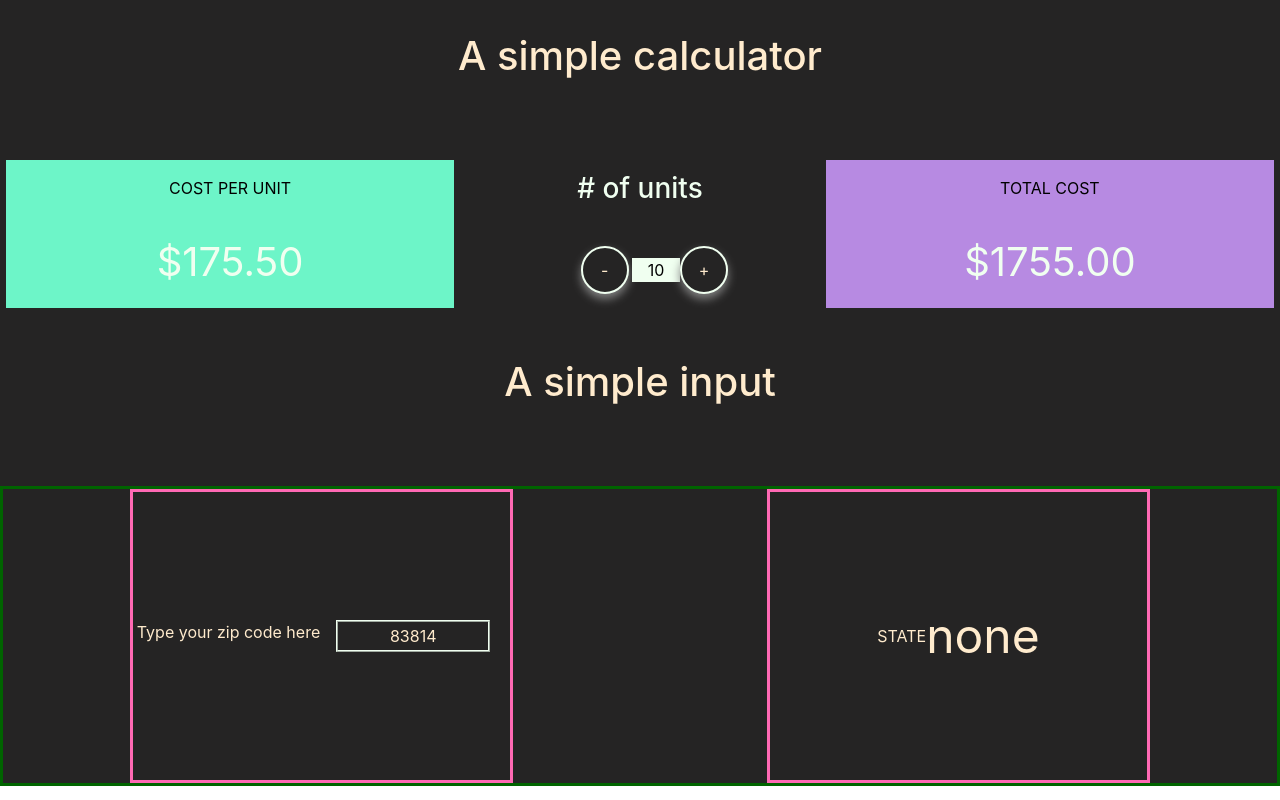
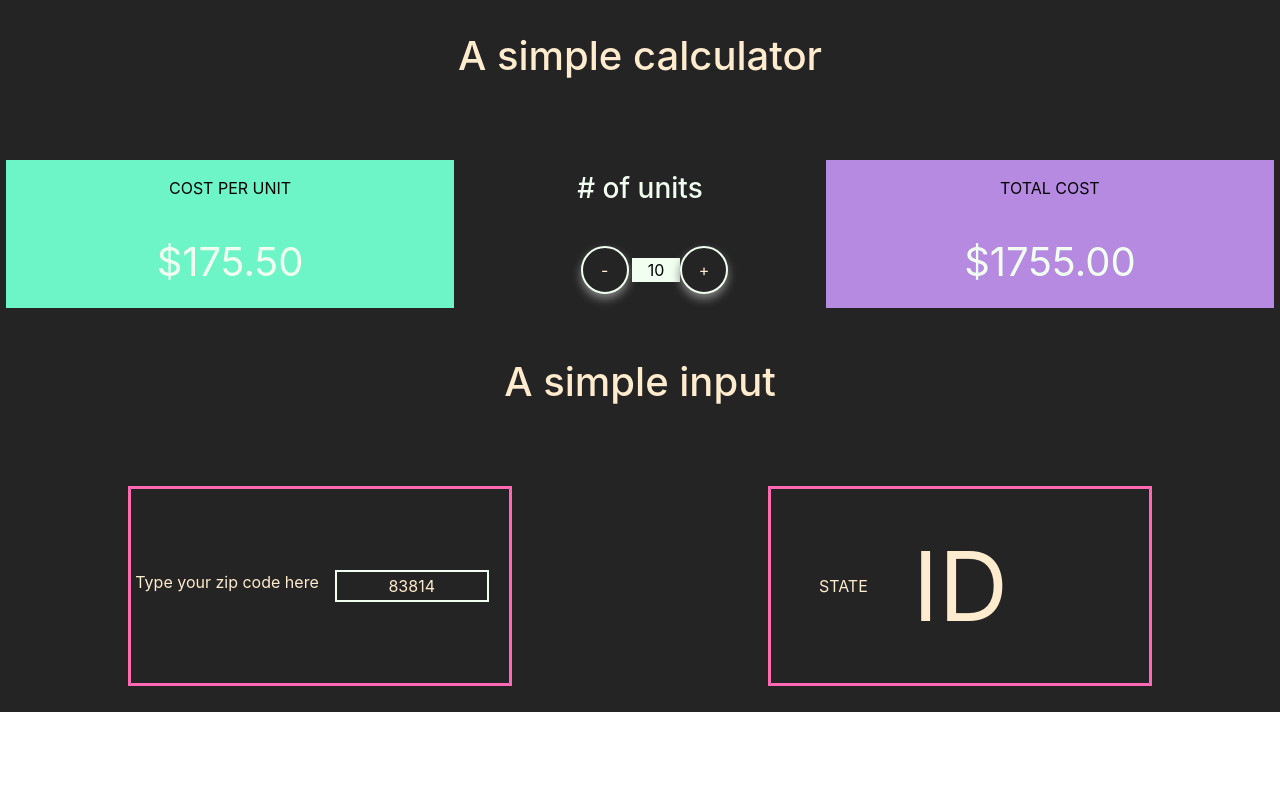
Before and after one commit to dwoodjazz/nuxt-app, a Nuxt app: page / in a window 1280 px wide. Built offline with nearby package versions, Linux system fonts and the light colour scheme.

Commit message:
first working zipcode input

```diff
--- a/components/Counter.vue
+++ b/components/Counter.vue
@@ -28,14 +28,15 @@
     </div>
     <div class="simpleInput">
       <div class="inputBox">
-        <label for="zipCode">Type your zip code here</label>
-        <input type="text" id="zipEntry" name="zip" value="83814" required
+        <label for="zipEntry">Type your zip code here</label>
+        <input type="text" id="zipEntry" v-model="zipcode" name="zip" value="83814" required
        minlength="5" maxlength="5" size="10">
       </div>
 
       <div class="stateBox">
         <div class="state">STATE</div>
         <div id="stateResult" >{{zipToState(zipcode)}}</div>
+        <div>{{stateImage}}</div>
       </div>
     </div>
   </div>
@@ -46,8 +47,7 @@ export default {
   data () {
     return {
       count: 10,
-      zipcode: document.getElementById("zipEntry"),
-      // zipcode: 56554
+      zipcode: '83814'
     }
   },
   methods: {
@@ -57,13 +57,12 @@ export default {
     decrement() {
       this.count--
     },
-    computeTotalCost() {
-        count*175.50
-    },
+
     zipToState(zipcode) {
           /* Zipcode cases alphabetized by state */
           let st="st";
           let state = "state";
+          let stateImage = "image";
       if (zipcode >= 35000 && zipcode <= 36999) {
           st = 'AL';
           state = 'Alabama';
@@ -100,6 +99,7 @@ export default {
       } else if (zipcode >= 83200 && zipcode <= 83999) {
           st = 'ID';
           state = 'Idaho';
+          stateImage="/Users/douglaswood/Desktop/Coding/nuxt-app/components/resources/idahoOutline.png"
       } else if (zipcode >= 60000 && zipcode <= 62999) {
           st = 'IL';
           state = 'Illinois';
@@ -341,10 +341,11 @@ h1 {
 
 .simpleInput {
   display:flex;
-  height: 300px;
+  height: 200px;
   width: 100%;
-  border-style: solid;
-  border-color:darkgreen;
+  margin: 0 0 2% 0;
+  /* border-style: solid;
+  border-color:darkgreen;  */
   align-content: center;
   justify-content: space-around;
 }
@@ -369,11 +370,11 @@ h1 {
   border-style: solid;
   border-color:hotpink;
   align-items: center;
- justify-content: center;
+ justify-content: space-between;
 }
 
 #zipEntry {
-  border-style: ridge;
+  border-style: solid;
   border-color: honeydew;
   height: 2rem;
   margin: 1rem;
@@ -381,8 +382,11 @@ h1 {
 
 .state {
   text-align: start;
+  margin: 0 0 0 3rem;
 }
 #stateResult {
-  font-size: 3rem;
+  font-size: 6rem;
+
+  margin: 0 6rem 0 0;
 }
 </style>
```
Also changed, not shown: components/resources/idahoOutline.png (added).
